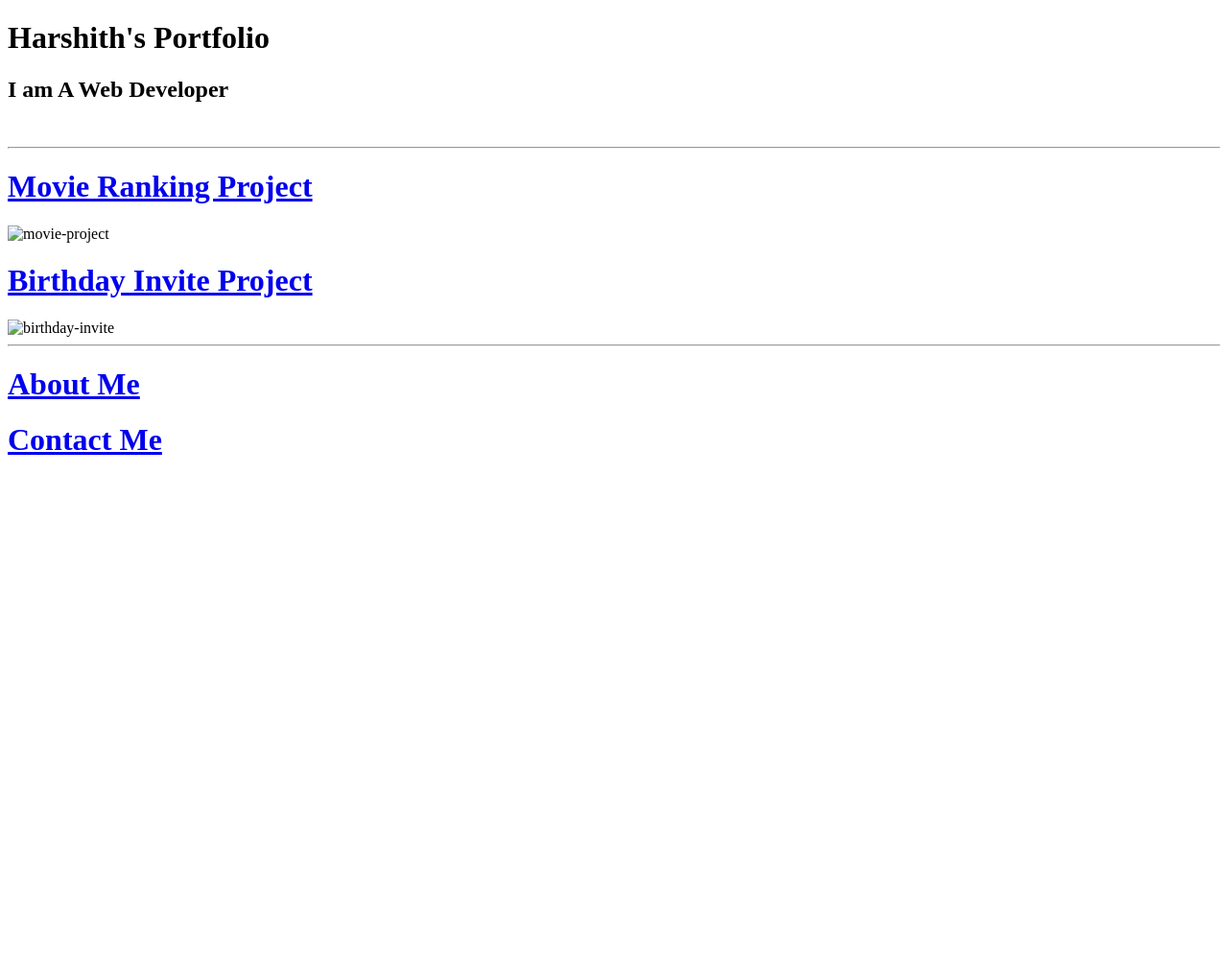
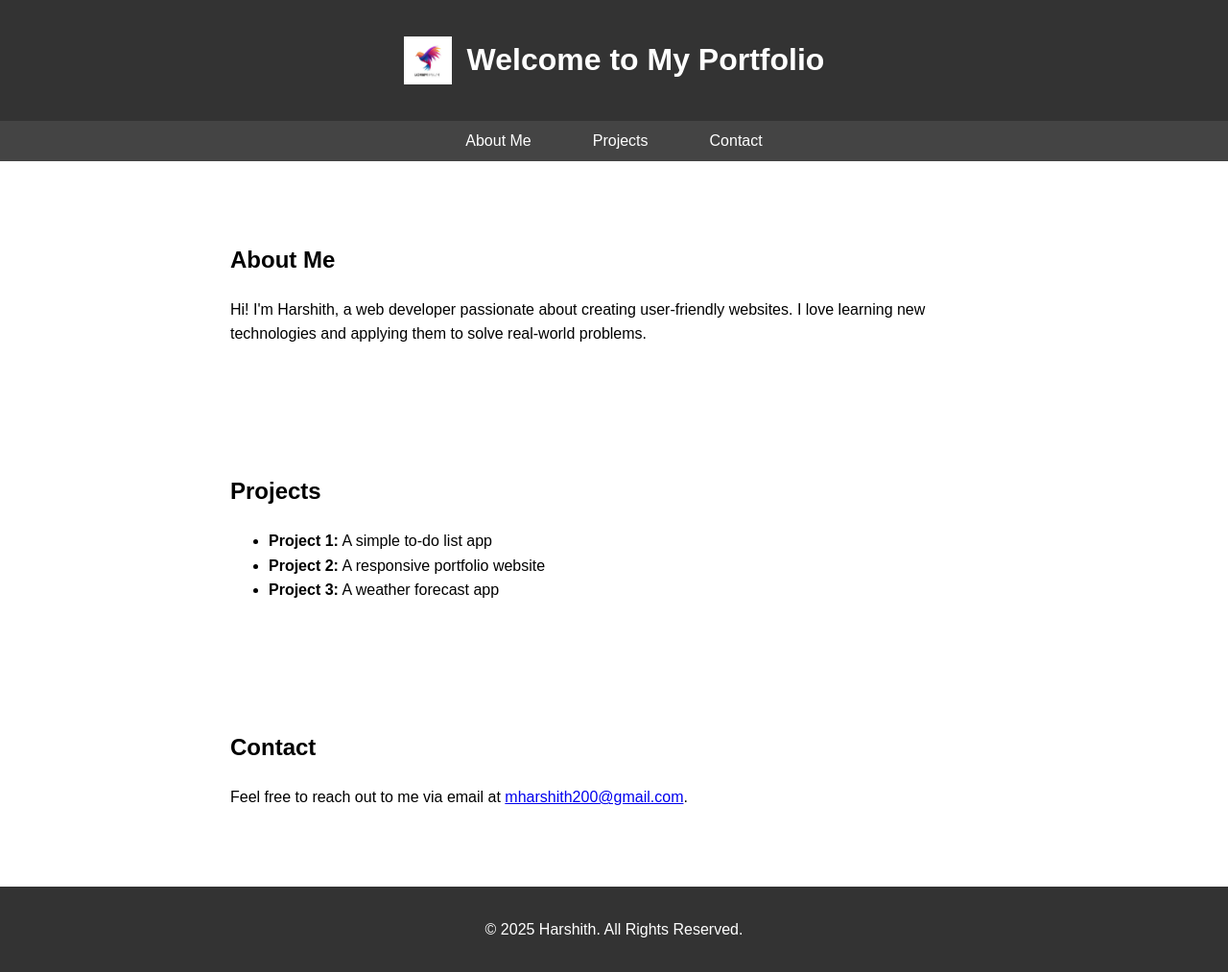
Before and after one commit to TheGeekyCoder06/Web-Development, a plain HTML site: page index.html in a window 1280 px wide. Shown: the whole page at 96% size. Before the commit the page ends 800 px from the top, so only its background shows below. Drawn offline with Linux system fonts and the light colour scheme.

Commit message:
Portfolio Webpage

```diff
--- a/index.html
+++ b/index.html
@@ -1,39 +1,104 @@
-<!-- TODO 1: Create the HTML Boilerplate -->
-
-<!-- TODO 2: Add Your previous projects' HTML into the public folder -->
-
-<!-- TODO 3: Take screenshots of your project previews and add the images to the images folder -->
-
-<!-- TODO 4: Add titles/subtitles etc. -->
-
-<!-- TODO 5: Add a link to the project pages -->
-
-<!-- TODO 6: Add images to show the project previews
-HINT for TODO 6: You can use the height attribute set to 200 to make the image smaller:
-https://developer.mozilla.org/en-US/docs/Web/HTML/Element/img#attr-height -->
-
-<!-- TODO 7: Add the Contact Me and About Me page links -->
-
 <!DOCTYPE html>
 <html lang="en">
 <head>
     <meta charset="UTF-8">
     <meta name="viewport" content="width=device-width, initial-scale=1.0">
-    <title>Document</title>
+    <title>Portfolio</title>
+    <style>
+        body {
+            font-family: Arial, sans-serif;
+            margin: 0;
+            padding: 0;
+            line-height: 1.6;
+        }
+        header {
+            background: #333;
+            color: #fff;
+            padding: 1rem 0;
+            text-align: center;
+            display: flex;
+            align-items: center;
+            justify-content: center;
+            gap: 1rem;
+        }
+        header img {
+            height: 50px;
+            width: 50px;
+        }
+        nav {
+            display: flex;
+            justify-content: center;
+            align-items: center;
+            background: #444;
+            padding: 0.5rem 0;
+            position: sticky;
+            top: 0;
+            z-index: 1000;
+        }
+        nav ul {
+            list-style: none;
+            margin: 0;
+            padding: 0;
+            display: flex;
+        }
+        nav ul li {
+            margin: 0 1rem;
+        }
+        nav ul li a {
+            color: #fff;
+            text-decoration: none;
+            font-size: 1rem;
+            padding: 0.5rem 1rem;
+            border-radius: 5px;
+            transition: background 0.3s;
+        }
+        nav ul li a:hover {
+            background: #555;
+        }
+        section {
+            padding: 2rem;
+            margin: 2rem auto;
+            max-width: 800px;
+        }
+        footer {
+            background: #333;
+            color: #fff;
+            text-align: center;
+            padding: 1rem 0;
+            margin-top: 2rem;
+        }
+    </style>
 </head>
 <body>
-    <h1>Harshith's Portfolio</h1>
-    <h2>I am A Web Developer</h2>
-    <br>
-    <hr>
-    <h1><a href="./public/movie-ranking.html">Movie Ranking Project</a></h1>
-    <img src="./assets/images/movie-ranking.png" alt="movie-project" height="40%" width="40%">
-    <h1><a href="./public/birthday-invite.html">Birthday Invite Project</a></h1>
-    <img src="./assets/images/birthday-invite.png" alt="birthday-invite" height="40%" width="40%">
-
-    <hr>
-    <h1><a href="./public/about.html" >About Me</a></h1>
-    <h1><a href="./public/contact.html">Contact Me</a></h1>
-
+    <header>
+        <img src="logo.jpeg" alt="Logo">
+        <h1>Welcome to My Portfolio</h1>
+    </header>
+    <nav>
+        <ul>
+            <li><a href="#about">About Me</a></li>
+            <li><a href="#projects">Projects</a></li>
+            <li><a href="#contact">Contact</a></li>
+        </ul>
+    </nav>
+    <section id="about">
+        <h2>About Me</h2>
+        <p>Hi! I'm Harshith, a web developer passionate about creating user-friendly websites. I love learning new technologies and applying them to solve real-world problems.</p>
+    </section>
+    <section id="projects">
+        <h2>Projects</h2>
+        <ul>
+            <li><strong>Project 1:</strong> A simple to-do list app</li>
+            <li><strong>Project 2:</strong> A responsive portfolio website</li>
+            <li><strong>Project 3:</strong> A weather forecast app</li>
+        </ul>
+    </section>
+    <section id="contact">
+        <h2>Contact</h2>
+        <p>Feel free to reach out to me via email at <a href="mailto:mharshith200@gmail.com">mharshith200@gmail.com</a>.</p>
+    </section>
+    <footer>
+        <p>&copy; 2025 Harshith. All Rights Reserved.</p>
+    </footer>
 </body>
 </html>
```
Also changed, not shown: logo.jpeg (added).
